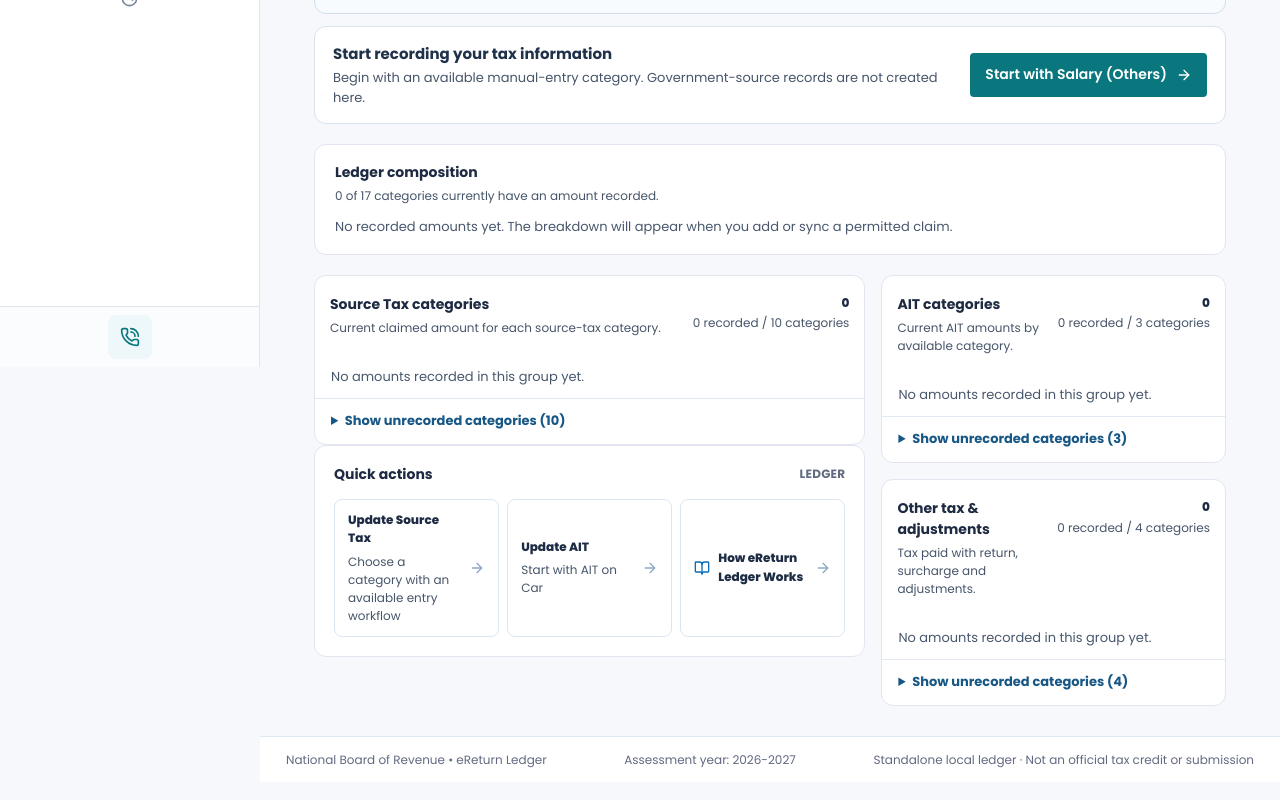
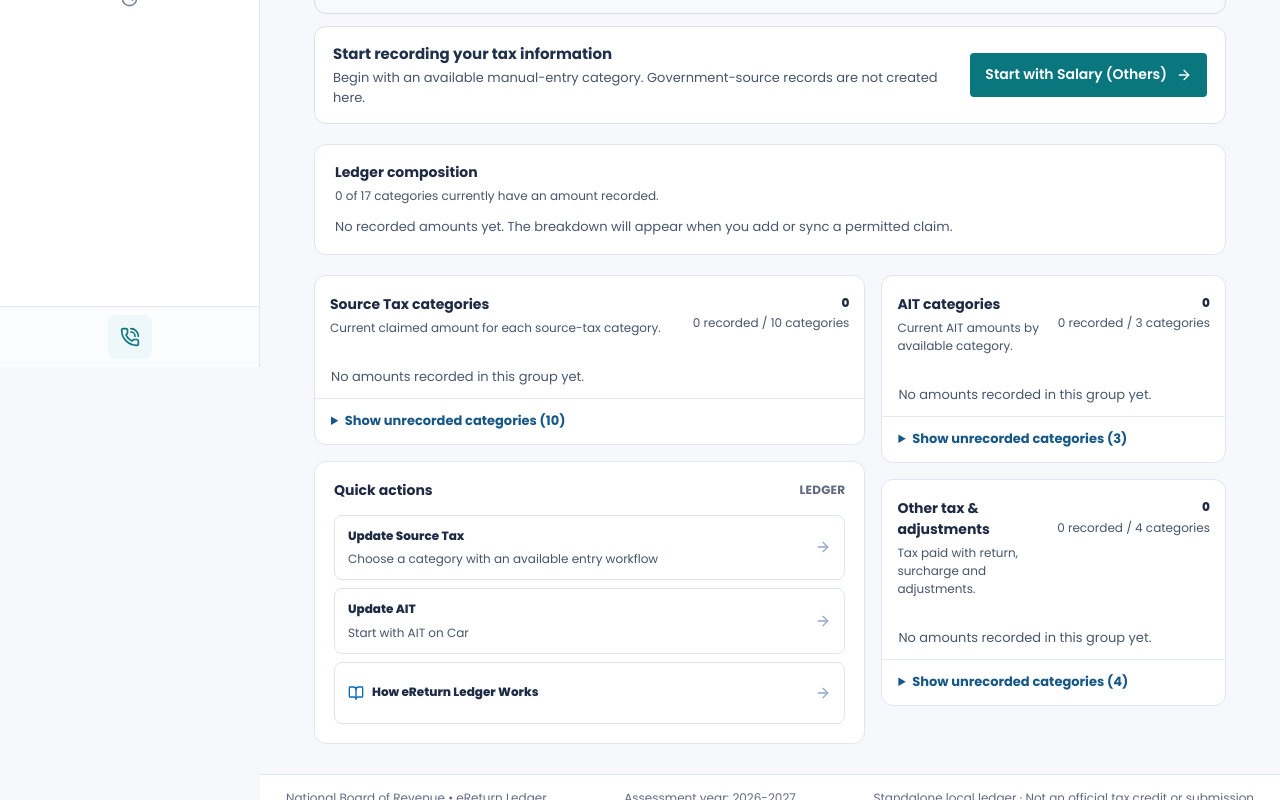
Before and after one commit to shihab-tech04/eLedger, a React (Vite) app: page / in a window 1280 px wide. Shown: the part 434-1234 px from the top of the page. Before the commit the page ends 1159 px from the top, so only its background shows below. Built offline with nearby package versions, Linux system fonts and the light colour scheme.

Commit message:
fix(eLedger): align independent source/quick-actions and AIT/other stacks without desktop blank gap

```diff
--- a/src/index.css
+++ b/src/index.css
@@ -205,6 +205,11 @@ button, select, input, textarea { font: inherit; }
 .eledger-composition-dot.other { background: #d18a00; }
 .eledger-dashboard-columns { display: grid; grid-template-columns: minmax(0,2.25fr) minmax(0,1.45fr) minmax(0,1fr); gap: 16px; margin-top: 20px; align-items: start; }
 .eledger-dashboard-middle,.eledger-dashboard-aside { display: flex; flex-direction: column; gap: 16px; min-width: 0; }
+/* Wide desktop: the source panel, AIT stack and Quick Actions are 3 columns. */
+.eledger-dashboard-source-stack { display: contents; }
+.eledger-dashboard-source-stack > .eledger-category-source { grid-column: 1; grid-row: 1; }
+.eledger-dashboard-middle { grid-column: 2; grid-row: 1; }
+.eledger-dashboard-aside { grid-column: 3; grid-row: 1; }
 .eledger-category-panel,.eledger-dashboard-quick-actions { min-width: 0; background: #fff; border: 1px solid #dce5ef; border-radius: 12px; overflow: hidden; }
 .eledger-category-heading { display: flex; align-items: flex-start; justify-content: space-between; padding: 18px 15px; min-height: 76px; gap: 12px; }
 .eledger-category-heading-total { display: flex; flex-direction: column; align-items: flex-end; gap: 2px; flex-shrink: 0; white-space: nowrap; }
@@ -440,19 +445,22 @@ button, select, input, textarea { font: inherit; }
 }
 @media (min-width: 961px) and (max-width: 1550px) {
   .eledger-dashboard-columns { grid-template-columns: minmax(0,1.6fr) minmax(0,1fr); }
-  /* Quick actions fill the entire row instead of leaving the right side blank. */
-  .eledger-dashboard-aside { display: block; grid-column: 1 / -1; }
-  .eledger-dashboard-action-list { grid-template-columns: repeat(3,minmax(0,1fr)); }
-  .eledger-dashboard-action-list button { min-height: 80px; }
-}
-@media (min-width: 961px) and (max-width: 1100px) {
-  .eledger-dashboard-action-list { grid-template-columns: 1fr; }
-  .eledger-dashboard-action-list button { min-height: 62px; }
+  /* Two independent vertical stacks: no empty masonry gap beneath a short source panel. */
+  .eledger-dashboard-source-stack {
+    display: flex; flex-direction: column; gap: 16px; min-width: 0;
+    grid-column: 1; grid-row: 1;
+  }
+  .eledger-dashboard-source-stack > .eledger-category-source { grid-column: auto; grid-row: auto; }
+  .eledger-dashboard-middle { grid-column: 2; grid-row: 1; }
+  .eledger-dashboard-aside { grid-column: auto; grid-row: auto; }
 }
 @media (max-width: 960px) {
   .eledger-dashboard-heading { align-items: flex-start; }
   .eledger-dashboard-columns { grid-template-columns: minmax(0,1fr) minmax(0,1fr); gap: 12px; }
-  .eledger-dashboard-aside { grid-template-columns: 1fr; }
+  .eledger-dashboard-source-stack { display: contents; }
+  .eledger-dashboard-source-stack > .eledger-category-source { grid-column: 1; grid-row: 1; }
+  .eledger-dashboard-middle { grid-column: 2; grid-row: 1; }
+  .eledger-dashboard-aside { grid-column: 1 / -1; grid-row: 2; }
   .eledger-source-back { margin-left: 0; }
   .eledger-source-mobile-routes { display: flex; align-items: center; gap: 7px; overflow-x: auto; padding: 3px 0 9px; }
   .eledger-source-mobile-routes button { padding: 7px 10px; flex: 0 0 auto; border: 1px solid #d9e5ed; border-radius: 7px; background: #fff; color: #5d7085; font-size: 11px; cursor: pointer; }
@@ -473,7 +481,9 @@ button, select, input, textarea { font: inherit; }
   .eledger-summary-upper { margin-bottom: 12px; }
   .eledger-summary-amount { font-size: 20px; overflow-wrap: anywhere; }
   .eledger-dashboard-columns { grid-template-columns: 1fr; }
-  .eledger-dashboard-aside { grid-column: auto; }
+  .eledger-dashboard-source-stack > .eledger-category-source { grid-column: 1; grid-row: 1; }
+  .eledger-dashboard-middle { grid-column: 1; grid-row: 2; }
+  .eledger-dashboard-aside { grid-column: 1; grid-row: 3; }
   .eledger-composition-heading { align-items: flex-start; flex-direction: column; }
   .eledger-composition-legend { grid-template-columns: 1fr; gap: 9px; }
   .eledger-composition-legend > div { justify-content: space-between; }
```
